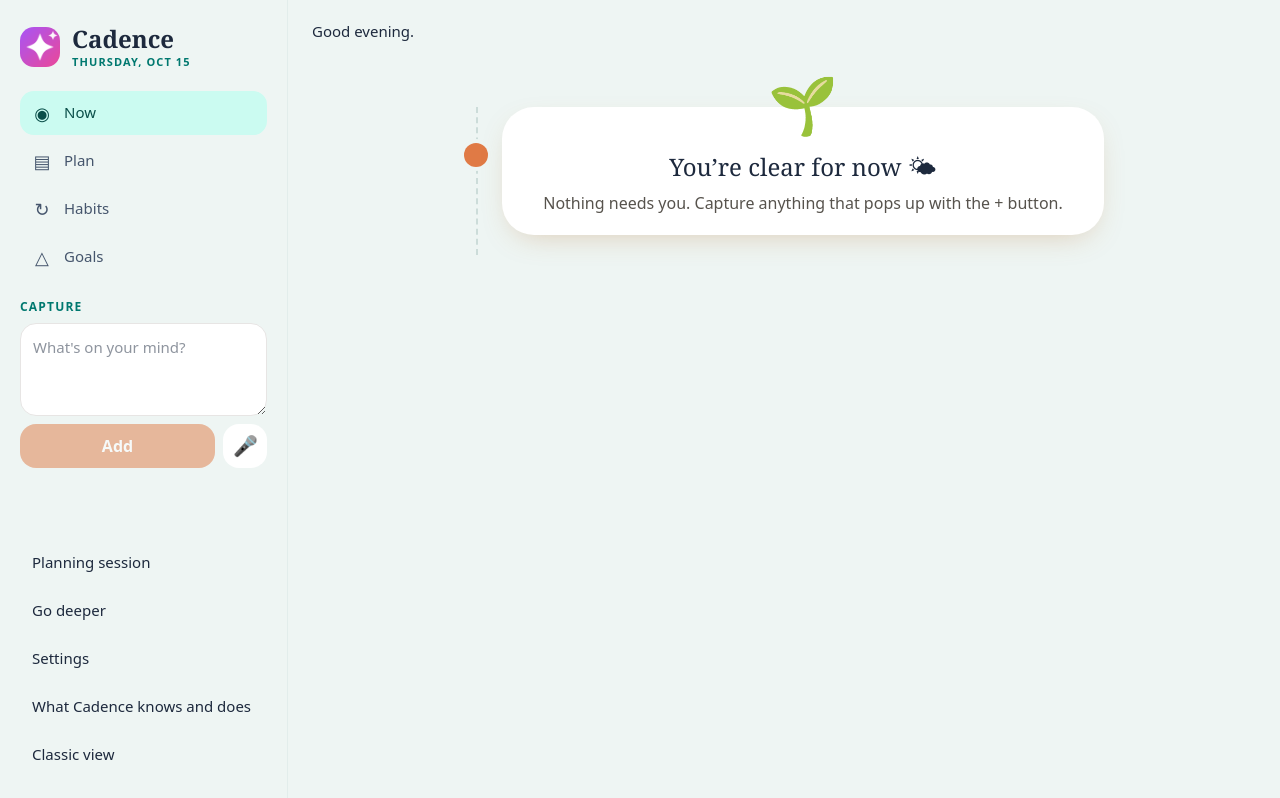
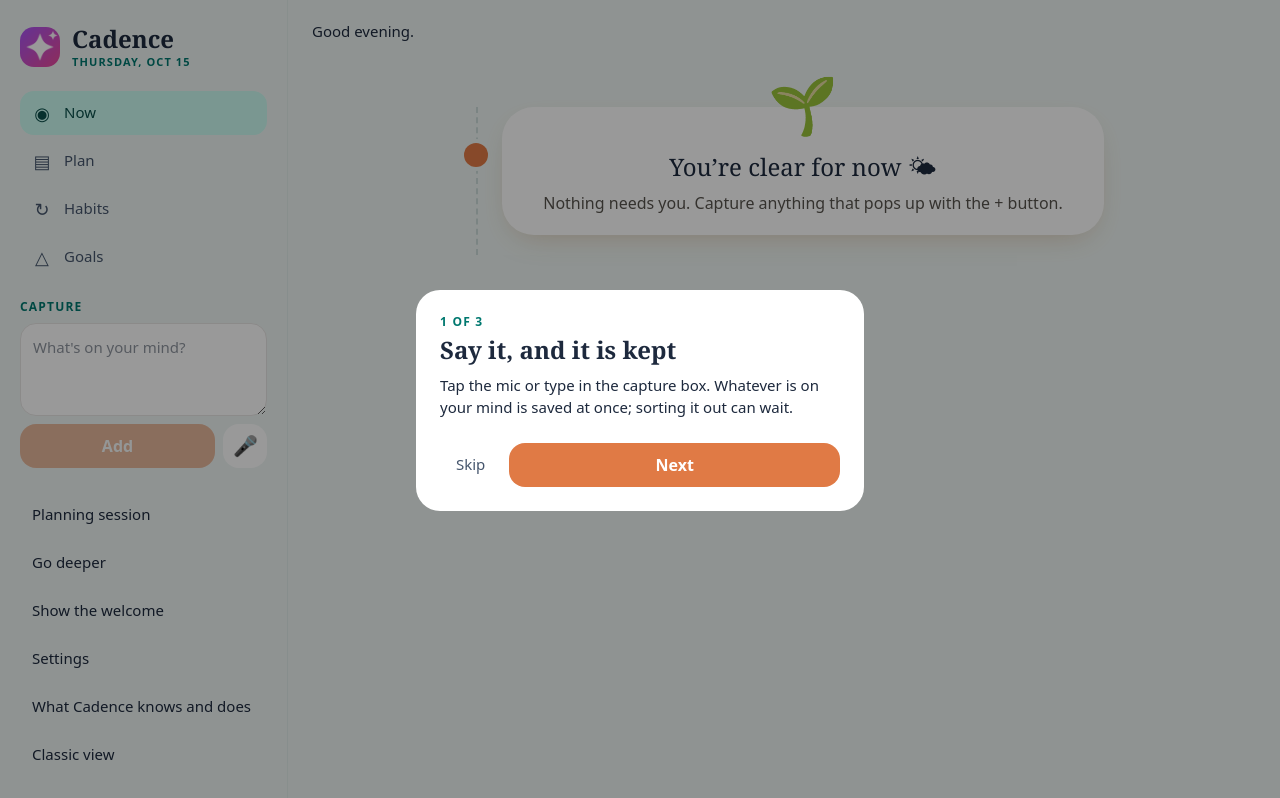
Before and after one commit to skyfly200/cadence, a Nuxt app: page / in a window 1280 px wide. Built offline with nearby package versions, Linux system fonts and the light colour scheme; what chrono-node would draw is missing.

Commit message:
Onboarding: first-run welcome sheet; SPEC records the audio modules as deferred
Co-Authored-By: Claude Sonnet 5.5 <noreply@anthropic.com>
Claude-Session: https://claude.ai/code/session_01FcHMLAN34dGA9EMabWbRSK

```diff
--- a/components/home/HomeShell.vue
+++ b/components/home/HomeShell.vue
@@ -30,6 +30,7 @@
       <div class="mt-auto flex flex-col gap-1">
         <button class="min-h-[44px] rounded-xl px-3 text-left text-[15px] hover:bg-white/60 dark:hover:bg-white/5" @click="planningOpen = true">Planning session</button>
         <NuxtLink to="/deeper" class="flex min-h-[44px] items-center rounded-xl px-3 text-[15px] hover:bg-white/60 dark:hover:bg-white/5">Go deeper</NuxtLink>
+        <button class="min-h-[44px] rounded-xl px-3 text-left text-[15px] hover:bg-white/60 dark:hover:bg-white/5" @click="welcomeOpen = true">Show the welcome</button>
         <button class="min-h-[44px] rounded-xl px-3 text-left text-[15px] hover:bg-white/60 dark:hover:bg-white/5" @click="settingsOpen = true">Settings</button>
         <NuxtLink to="/privacy" class="flex min-h-[44px] items-center rounded-xl px-3 text-[15px] hover:bg-white/60 dark:hover:bg-white/5">What Cadence knows and does</NuxtLink>
         <NuxtLink to="/classic" class="flex min-h-[44px] items-center rounded-xl px-3 text-[15px] hover:bg-white/60 dark:hover:bg-white/5">Classic view</NuxtLink>
@@ -64,6 +65,7 @@
         <ul class="ml-auto w-60 rounded-2xl bg-white p-2 shadow-lg dark:bg-[#2A2645]" role="menu">
           <li><button class="min-h-[44px] w-full rounded-xl px-3 text-left text-[15px] hover:bg-stone-100 dark:hover:bg-white/10" role="menuitem" @click="menuOpen = false; planningOpen = true">Planning session</button></li>
           <li><NuxtLink to="/deeper" class="flex min-h-[44px] items-center rounded-xl px-3 text-[15px] hover:bg-stone-100 dark:hover:bg-white/10" role="menuitem">Go deeper</NuxtLink></li>
+          <li><button class="min-h-[44px] w-full rounded-xl px-3 text-left text-[15px] hover:bg-stone-100 dark:hover:bg-white/10" role="menuitem" @click="menuOpen = false; welcomeOpen = true">Show the welcome</button></li>
           <li><button class="min-h-[44px] w-full rounded-xl px-3 text-left text-[15px] hover:bg-stone-100 dark:hover:bg-white/10" role="menuitem" @click="menuOpen = false; settingsOpen = true">Settings</button></li>
           <li><NuxtLink to="/privacy" class="flex min-h-[44px] items-center rounded-xl px-3 text-[15px] hover:bg-stone-100 dark:hover:bg-white/10" role="menuitem">What Cadence knows and does</NuxtLink></li>
           <li><NuxtLink to="/classic" class="flex min-h-[44px] items-center rounded-xl px-3 text-[15px] hover:bg-stone-100 dark:hover:bg-white/10" role="menuitem">Classic view</NuxtLink></li>
@@ -96,6 +98,7 @@
     </div>
 
     <HomePlanningSession :open="planningOpen" @close="planningOpen = false" @said="say" @edit="onEdit" @open-garden="planningOpen = false; gardenOpen = true" />
+    <HomeWelcome :open="welcomeOpen" @close="closeWelcome" />
     <HomeGarden :open="gardenOpen" @close="gardenOpen = false" />
     <HomeCaptureSheet :open="captureOpen" listen @close="captureOpen = false" @said="say" />
     <HomeEditSheet :open="editOpen" :node-id="editingNodeId" @close="editOpen = false" @deleted="say('Deleted.')" />
@@ -122,7 +125,7 @@ import { computed, onMounted, onUnmounted, ref, watch } from 'vue';
 import type { NudgeKind } from '~/lib/domain';
 import { useAppStore } from '~/stores/app';
 import { useGraphStore } from '~/stores/graph';
-import { getDensity, getEndOfDayOn, getTimeFormat, greeting, markOpened, setDensity, setTimeFormat, wasAway, type Density } from '~/lib/home/prefs';
+import { getDensity, getWelcomed, setWelcomed, getEndOfDayOn, getTimeFormat, greeting, markOpened, setDensity, setTimeFormat, wasAway, type Density } from '~/lib/home/prefs';
 import { endOfDayLine } from '~/lib/home/rewards';
 import type { TimeFormat } from '~/lib/domain';
 import { useNudges } from '~/composables/useNudges';
@@ -145,6 +148,8 @@ const settingsOpen = ref(false);
 const planningOpen = ref(false);
 const gardenOpen = ref(false);
 const authOpen = ref(false);
+const welcomeOpen = ref(false);
+function closeWelcome() { welcomeOpen.value = false; setWelcomed(true); }
 const railText = ref('');
 const railBusy = ref(false);
 const railError = ref('');
@@ -233,6 +238,8 @@ onMounted(() => {
   away.value = wasAway();
   markOpened();
   graph.load();
+  // First run only: someone who already has entries has no need for the tour (it can be replayed from Settings).
+  if (!getWelcomed()) { if (graph.nodes.length) setWelcomed(true); else welcomeOpen.value = true; }
   void app.initAuth(); // restores a signed-in session and starts the sync (which now covers the graph tables)
   window.addEventListener('cadence:hydrated', onHydrated);
 });
--- /dev/null
+++ b/components/home/HomeWelcome.vue
@@ -0,0 +1,30 @@
+<template>
+  <div v-if="open" class="fixed inset-0 z-50 grid place-items-end bg-black/40 sm:place-items-center" role="dialog" aria-modal="true" aria-labelledby="welcome-title">
+    <div class="w-full max-w-md rounded-t-3xl bg-white p-6 text-slate-800 sm:rounded-3xl dark:bg-[#2A2645] dark:text-slate-100">
+      <p class="text-xs font-semibold uppercase tracking-widest text-teal-700 dark:text-[#B9A6FF]">{{ step + 1 }} of {{ STEPS.length }}</p>
+      <h2 id="welcome-title" class="mt-1 font-serif text-2xl font-semibold">{{ STEPS[step]!.title }}</h2>
+      <p class="mt-2 text-[15px]">{{ STEPS[step]!.body }}</p>
+      <p v-if="STEPS[step]!.link" class="mt-2 text-[15px]"><NuxtLink :to="STEPS[step]!.link" class="underline">What Cadence knows and does</NuxtLink></p>
+      <div class="mt-6 flex gap-2">
+        <button class="min-h-[44px] rounded-2xl px-4 text-[15px] text-slate-600 dark:text-slate-300" @click="$emit('close')">Skip</button>
+        <button class="min-h-[44px] flex-1 rounded-2xl bg-[#E07A45] font-semibold text-white" @click="next">{{ step === STEPS.length - 1 ? 'Start' : 'Next' }}</button>
+      </div>
+    </div>
+  </div>
+</template>
+
+<script setup lang="ts">
+import { ref, watch } from 'vue';
+
+const props = defineProps<{ open: boolean }>();
+const emit = defineEmits<{ close: [] }>();
+
+const STEPS: { title: string; body: string; link?: string }[] = [
+  { title: 'Say it, and it is kept', body: 'Tap the mic or type in the capture box. Whatever is on your mind is saved at once; sorting it out can wait.' },
+  { title: 'One thing at a time', body: 'Home shows a single card for what to do now, and a small strip of what is coming. "Not now" and "Park" are always fine; nothing is ever marked as failed.' },
+  { title: 'You choose what the AI sees', body: 'The AI is optional and can be switched off. Anything marked Private never leaves your device, and you can export or delete your data at any time.', link: '/privacy' },
+];
+const step = ref(0);
+watch(() => props.open, (o) => { if (o) step.value = 0; });
+function next() { if (step.value < STEPS.length - 1) step.value += 1; else emit('close'); }
+</script>
--- a/lib/home/prefs.ts
+++ b/lib/home/prefs.ts
@@ -149,6 +149,11 @@ const EOD_KEY = 'cadence:endOfDayLine';
 export function getEndOfDayOn(): boolean { return read(EOD_KEY) === 'true'; }
 export function setEndOfDayOn(on: boolean): void { write(EOD_KEY, String(on)); }
 
+const WELCOMED_KEY = 'cadence:welcomed';
+/** The first-run welcome has been seen or skipped on this device. */
+export function getWelcomed(): boolean { return read(WELCOMED_KEY) === 'true'; }
+export function setWelcomed(done: boolean): void { write(WELCOMED_KEY, String(done)); }
+
 const TRIPS_KEY = 'cadence:tripsModule';
 /** Trips and Map in Go deeper: a module, off until switched on in Settings. */
 export function getTripsOn(): boolean { return read(TRIPS_KEY) === 'true'; }
```
Also changed, not shown: 2 other files (tests, documents, lock files or other folders).
